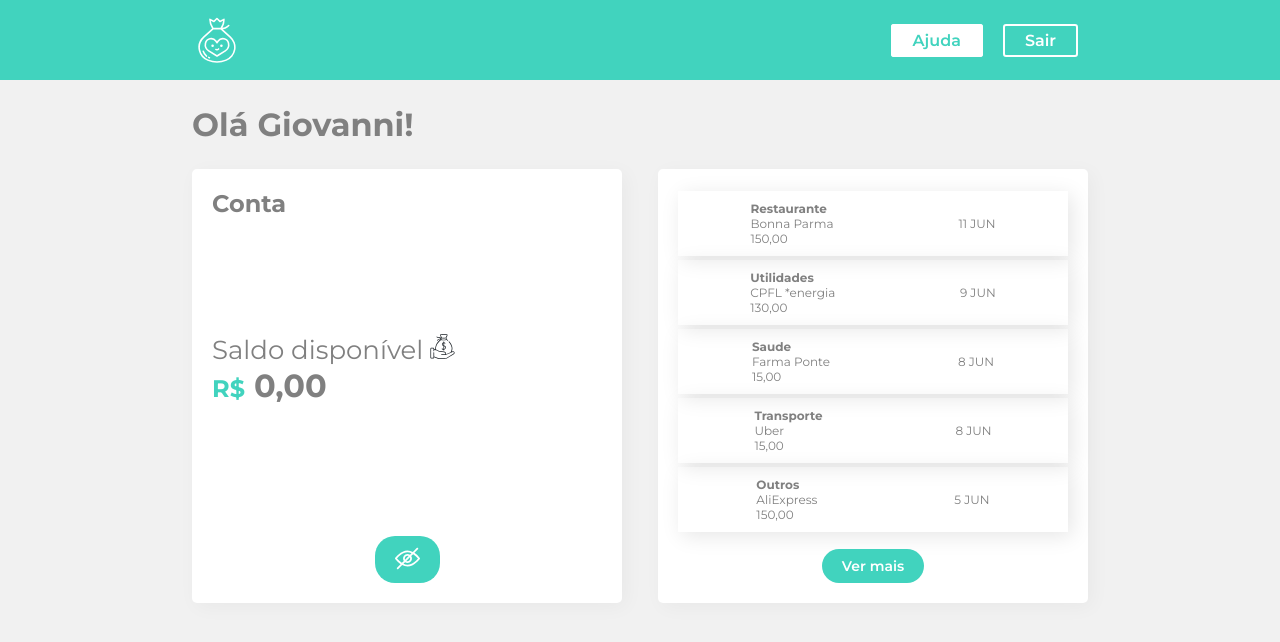
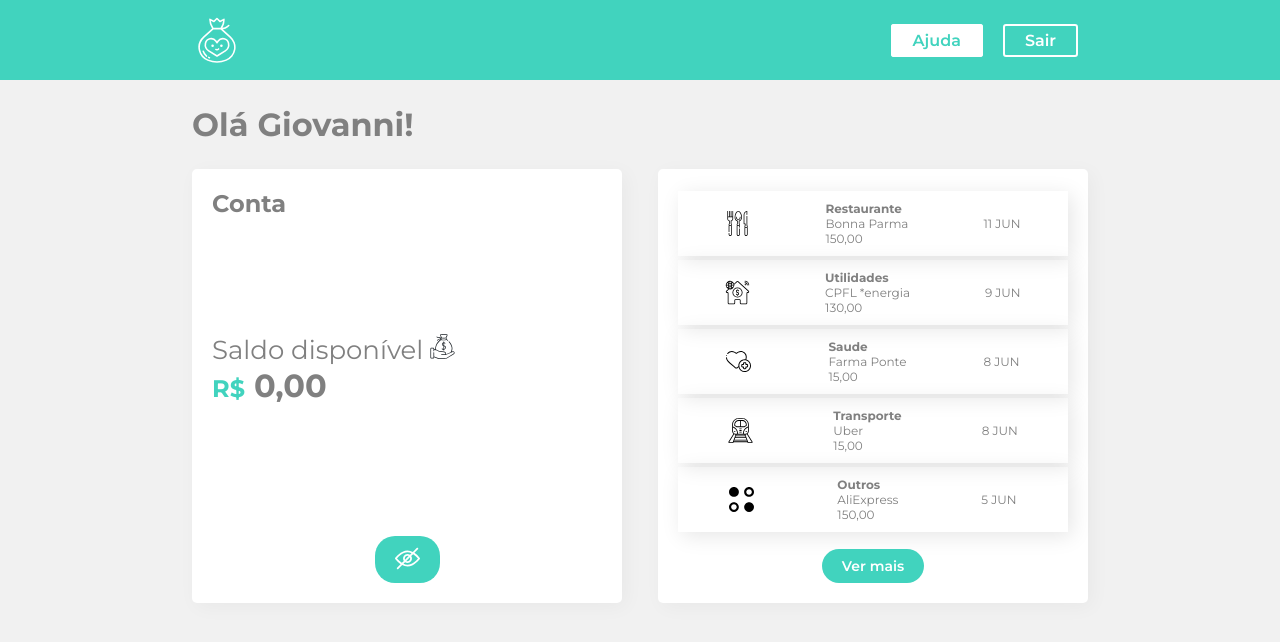
Before and after one commit to Gclayton0207/Styled-components, a React (Create React App) app: page / in a window 1280 px wide. Shown: the top 642 px of the page. Built offline with nearby package versions, Linux system fonts and the light colour scheme.

Commit message:
inserindo icones no extrato

```diff
--- /dev/null
+++ b/src/Components/ImageFilter.js
@@ -0,0 +1,19 @@
+import React from "react";
+import alimentacao from "../assets/images/alimentacao.svg";
+import outros from "../assets/images/outros.svg";
+import saude from "../assets/images/saude.svg";
+import transporte from "../assets/images/transporte.svg";
+import utilidades from "../assets/images/utilidades.svg";
+import { Icone } from "../Components/UI";
+
+export default (type) => {
+  const Images = {
+    Restaurante: <Icone src={alimentacao} alt="restaurante" />,
+    Utilidades: <Icone src={utilidades} alt="utilidades" />,
+    Saude: <Icone src={saude} alt="saude" />,
+    Transporte: <Icone src={transporte} alt="transporte" />,
+    default: <Icone src={outros} alt="outros" />,
+  };
+
+  return Images[type] || Images.default;
+};
--- a/src/Components/Items/index.jsx
+++ b/src/Components/Items/index.jsx
@@ -1,6 +1,7 @@
 import React from "react";
 import styled from "styled-components";
 import Item from "../Item";
+import ImageFilter from "../ImageFilter"
 
 const Items = styled.div`
 box-shadow: 4px 4px 20px 0px rgba(0,0,0,0.1);
@@ -16,6 +17,7 @@
 export default (props) => {
   return (
     <Items>
+      {ImageFilter(props.type)}
       <Item {...props} />
       <span>{props.date}</span>
     </Items>
```
